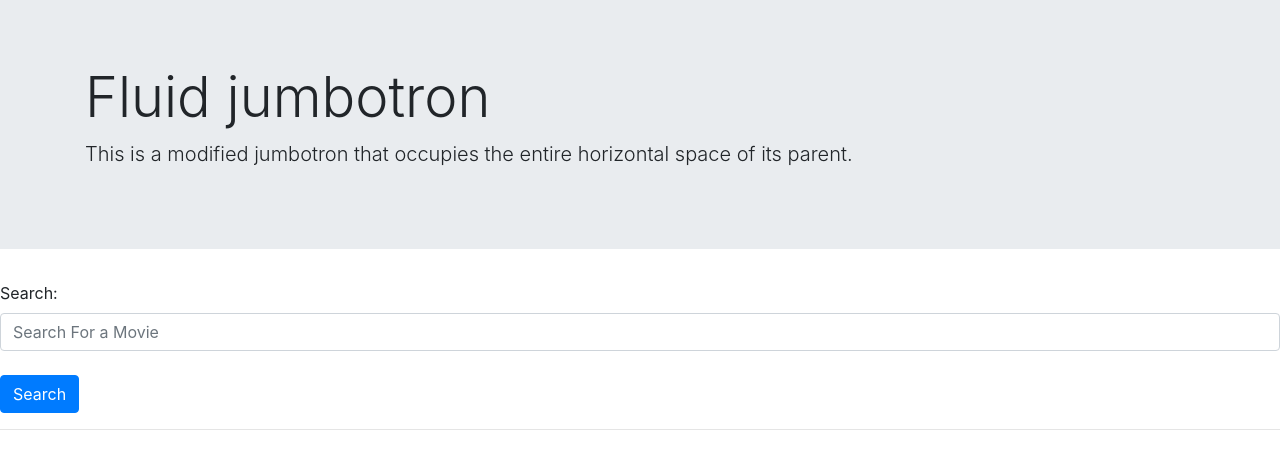
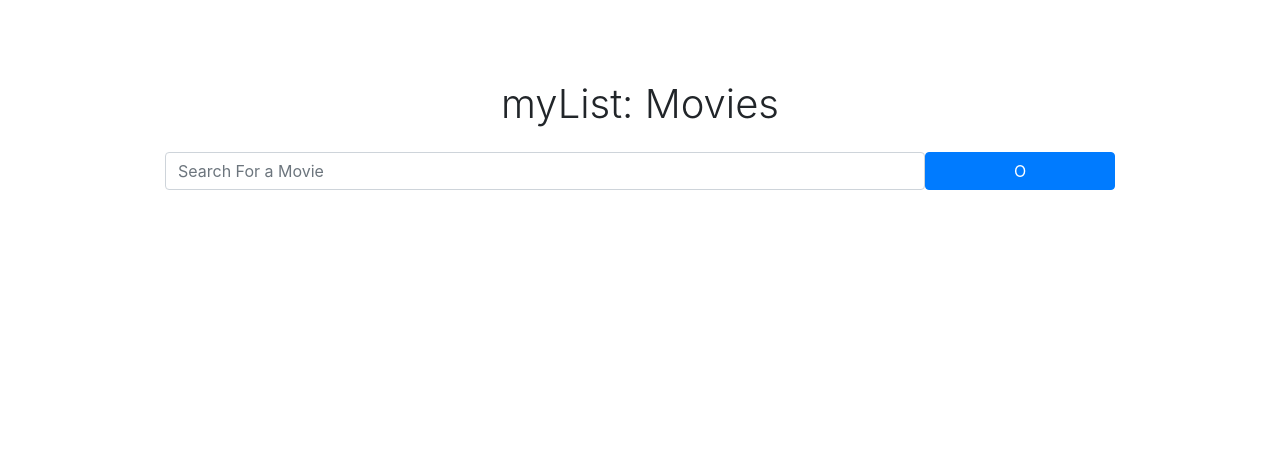
Before and after one commit to damparo/MyMovies, a React (Create React App) app in the folder mymovies/: page / in a window 1280 px wide. Shown: the top 452 px of the page. Built offline with nearby package versions, Linux system fonts and the light colour scheme; no server answers.

Commit message:
css layout for seach pg

```diff
--- a/mymovies/src/components/OmdbContainer.js
+++ b/mymovies/src/components/OmdbContainer.js
@@ -2,6 +2,7 @@ import React, { Component } from "react";
 import MovieResults from "./MovieResults";
 import SearchForm from "./SearchForm";
 import API from "../utils/API";
+import "../styles/SearchPage.css";
 
 class OmdbContainer extends Component {
   state = {
@@ -37,14 +38,10 @@ class OmdbContainer extends Component {
     return (
 
 
-      <div>
+      <div className="container d-flex flex-column align-content-center">
 
-<div class="jumbotron jumbotron-fluid">
-  <div class="container">
-    <h1 class="display-4">Fluid jumbotron</h1>
-    <p class="lead">This is a modified jumbotron that occupies the entire horizontal space of its parent.</p>
-  </div>
-</div>
+    <h1 className="display-4 title">myList: Movies </h1>
+
         <SearchForm
           value={this.state.search}
           handleInputChange={this.handleInputChange}
--- a/mymovies/src/components/SearchForm.js
+++ b/mymovies/src/components/SearchForm.js
@@ -1,10 +1,12 @@
 import React from "react";
+import "../styles/SearchPage.css";
 
 function SearchForm(props) {
   return (
     <form>
       <div className="form-group">
-        <label htmlFor="search">Search:</label>
+        <div className="row justify-content-center">
+          <div className="col-8">
             <input
               onChange={props.handleInputChange}
               value={props.value}
@@ -14,10 +16,16 @@ function SearchForm(props) {
               placeholder="Search For a Movie"
               id="search"
             />
-        <br />
-        <button onClick={props.handleFormSubmit} className="btn btn-primary">
-          Search
+          </div>
+          <div className="col-2">
+            <button
+              onClick={props.handleFormSubmit}
+              className="btn btn-primary search"
+            >
+              O
             </button>
+          </div>
+        </div>
       </div>
     </form>
   );
--- /dev/null
+++ b/mymovies/src/styles/SearchPage.css
@@ -0,0 +1,25 @@
+.container {
+    margin-top: 10vh;
+
+}
+
+.title{
+text-align: center;
+font-size: 2.5rem;
+}
+
+form{
+    margin-top: 2vh;
+}
+
+.col-2{
+    padding-left: 0px;
+    padding-right: 0px;
+}
+.col-8{
+    padding-left: 0px;
+    padding-right: 0px;
+}
+.search {
+    width: 100%;
+}
```
Lines whose indentation alone changed are shown as unchanged.
